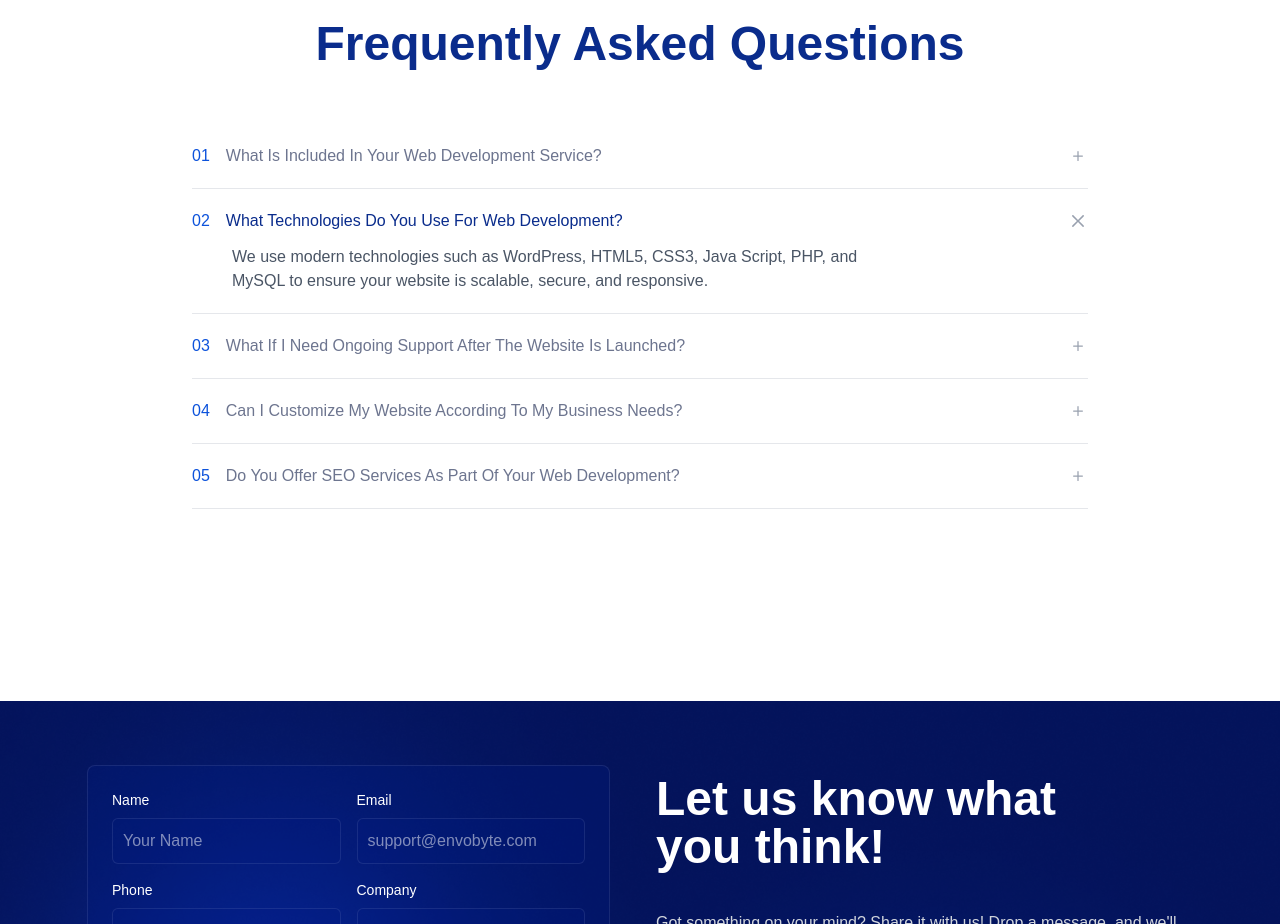
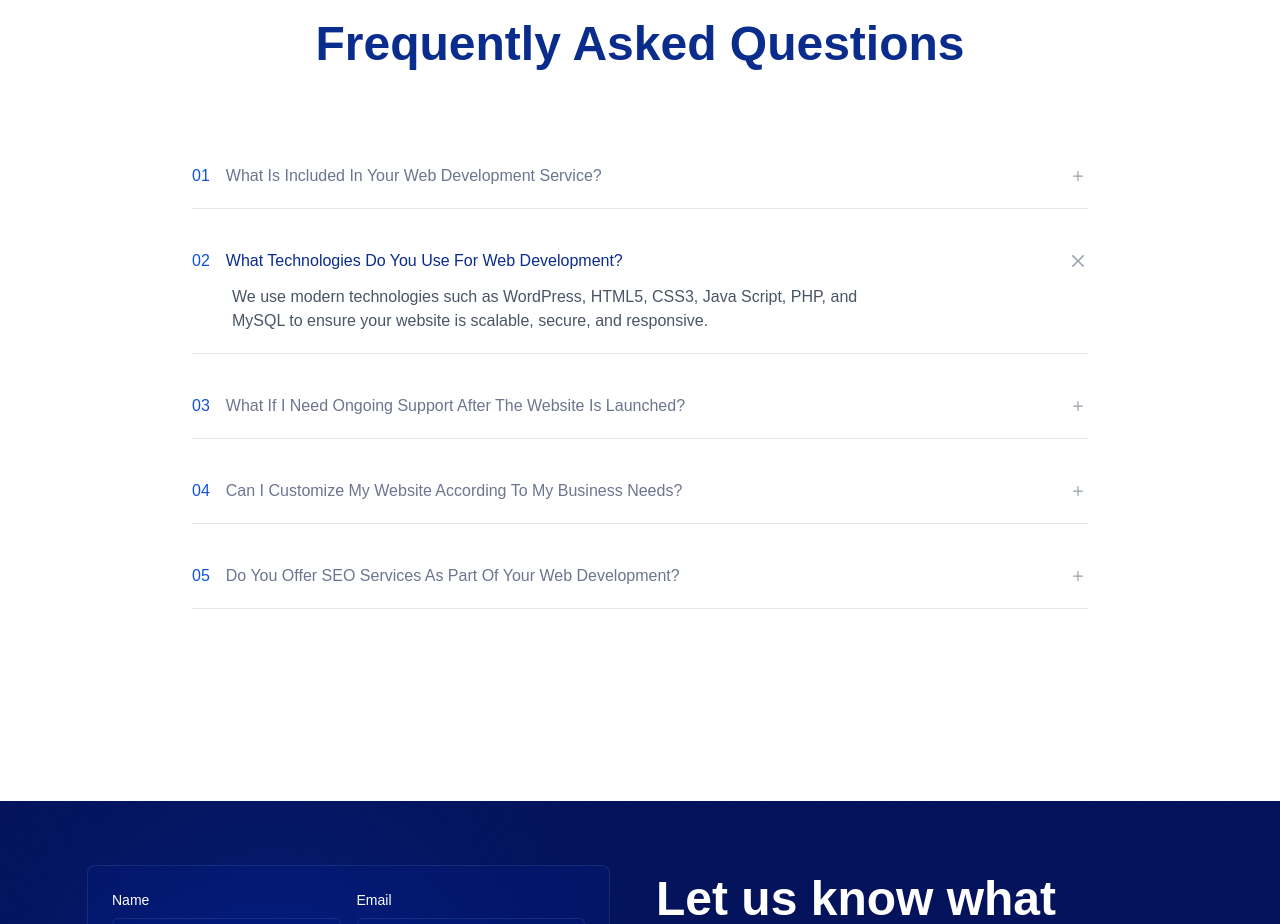
Before and after one commit to mdalaminfaraji/envobytes, a Next.js app: page / in a window 1280 px wide. Shown: the part 6620-7544 px from the top of the page. Built offline with nearby package versions, Linux system fonts and the light colour scheme.

Commit message:
updated spacing for frequentlyAsked questions

```diff
--- a/src/components/home/FrequentlyAskedQuestions.jsx
+++ b/src/components/home/FrequentlyAskedQuestions.jsx
@@ -61,7 +61,7 @@ export default function FrequentlyAskedQuestions() {
         {/* FAQ Items */}
         <div className="max-w-4xl mx-auto">
           {faqs.map((faq) => (
-            <div key={faq.id} className="border-b border-gray-200 py-5">
+            <div key={faq.id} className="border-b border-gray-200 pt-10 pb-5">
               <div
                 className="flex justify-between items-center cursor-pointer"
                 onClick={() => toggleFaq(faq.id)}
```
